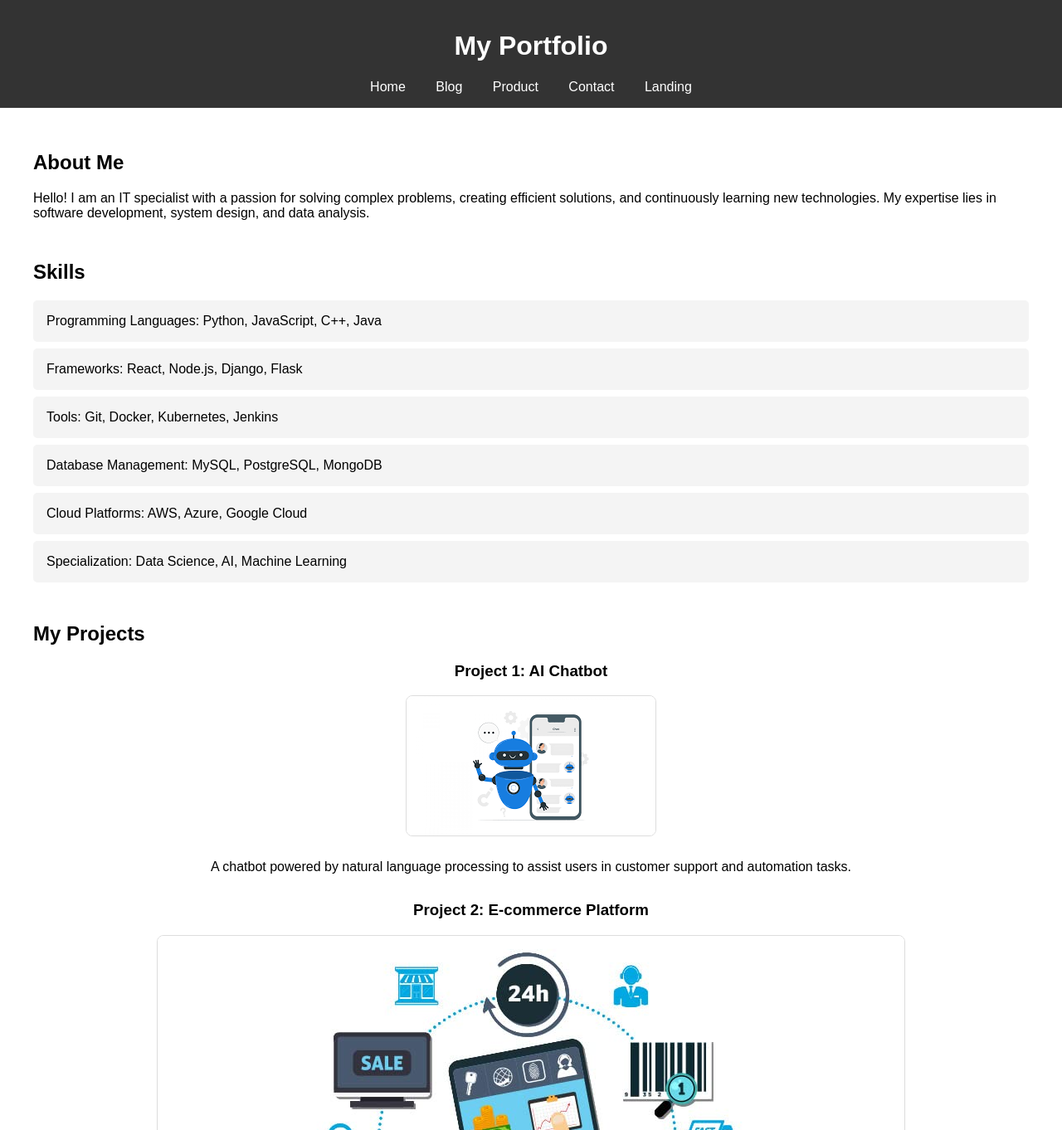
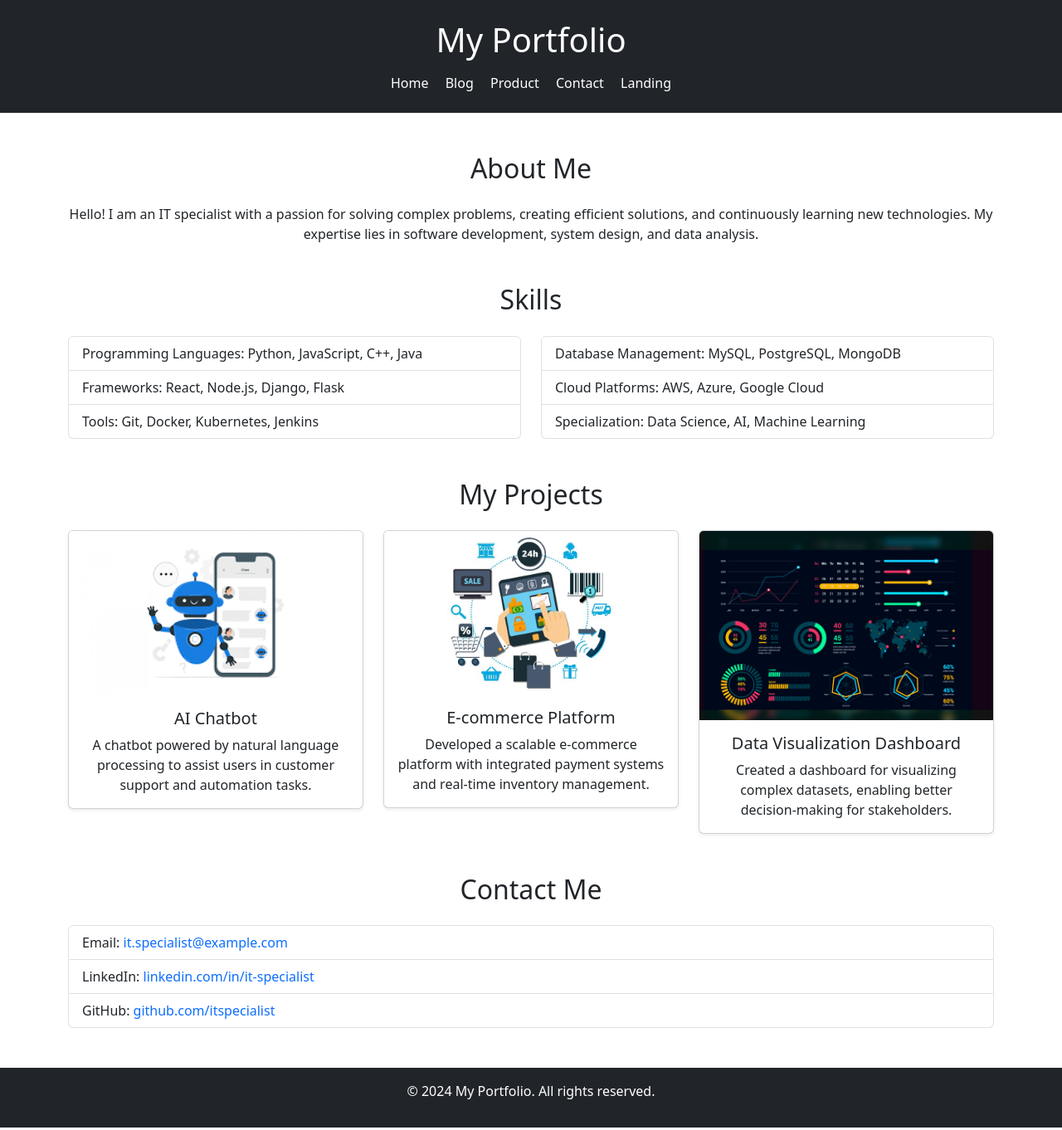
Before and after one commit to ZhoomartSuranbaev/my-website, a plain HTML site: page portfolio.html in a window 1280 px wide. Shown: the top 1362 px of the page at 83% size. Drawn offline with nearby package versions, Linux system fonts and the light colour scheme.

Commit message:
Update portfolio.html

```diff
--- a/portfolio.html
+++ b/portfolio.html
@@ -1,86 +1,108 @@
 <!DOCTYPE html>
 <html lang="en">
+
 <head>
     <meta charset="UTF-8">
     <meta name="viewport" content="width=device-width, initial-scale=1.0">
     <title>Portfolio</title>
-    <style>
-        body { font-family: Arial, sans-serif; margin: 0; padding: 0; }
-        header { background: #333; color: #fff; padding: 1em 0; text-align: center; }
-        nav a { margin: 0 1em; color: #fff; text-decoration: none; }
-        .container { padding: 2em; max-width: 1200px; margin: 0 auto; }
-        .project { margin-bottom: 2em; text-align: center; }
-        .project img { max-width: 100%; height: auto; border: 1px solid #ddd; border-radius: 8px; margin-bottom: 0.5em; }
-        .skills, .about, .contact { margin-bottom: 3em; }
-        .skills ul, .contact ul { list-style: none; padding: 0; }
-        .skills li, .contact li { background: #f4f4f4; padding: 1em; margin: 0.5em 0; border-radius: 5px; }
-        .contact a { color: #333; text-decoration: none; }
-        footer { background: #333; color: #fff; text-align: center; padding: 1em 0; margin-top: 2em; }
-    </style>
+    <!-- Bootstrap CSS -->
+    <link href="https://cdn.jsdelivr.net/npm/bootstrap@5.3.2/dist/css/bootstrap.min.css" rel="stylesheet">
 </head>
+
 <body>
-    <header>
+    <header class="bg-dark text-white text-center py-4">
         <h1>My Portfolio</h1>
-        <nav>
-            <a href="index.html">Home</a>
-            <a href="blog.html">Blog</a>
-            <a href="product.html">Product</a>
-            <a href="contact.html">Contact</a>
-            <a href="landing.html">Landing</a>
+        <nav class="mt-3">
+            <a href="index.html" class="text-white mx-2 text-decoration-none">Home</a>
+            <a href="blog.html" class="text-white mx-2 text-decoration-none">Blog</a>
+            <a href="product.html" class="text-white mx-2 text-decoration-none">Product</a>
+            <a href="contact.html" class="text-white mx-2 text-decoration-none">Contact</a>
+            <a href="landing.html" class="text-white mx-2 text-decoration-none">Landing</a>
         </nav>
     </header>
-    <div class="container">
+
+    <div class="container my-5">
         <!-- About Section -->
-        <div class="about">
-            <h2>About Me</h2>
-            <p>Hello! I am an IT specialist with a passion for solving complex problems, creating efficient solutions, and continuously learning new technologies. My expertise lies in software development, system design, and data analysis.</p>
-        </div>
+        <section id="about" class="mb-5">
+            <h2 class="text-center mb-4">About Me</h2>
+            <p class="text-center">Hello! I am an IT specialist with a passion for solving complex problems, creating efficient solutions, and continuously learning new technologies. My expertise lies in software development, system design, and data analysis.</p>
+        </section>
 
         <!-- Skills Section -->
-        <div class="skills">
-            <h2>Skills</h2>
-            <ul>
-                <li>Programming Languages: Python, JavaScript, C++, Java</li>
-                <li>Frameworks: React, Node.js, Django, Flask</li>
-                <li>Tools: Git, Docker, Kubernetes, Jenkins</li>
-                <li>Database Management: MySQL, PostgreSQL, MongoDB</li>
-                <li>Cloud Platforms: AWS, Azure, Google Cloud</li>
-                <li>Specialization: Data Science, AI, Machine Learning</li>
-            </ul>
-        </div>
+        <section id="skills" class="mb-5">
+            <h2 class="text-center mb-4">Skills</h2>
+            <div class="row">
+                <div class="col-md-6">
+                    <ul class="list-group">
+                        <li class="list-group-item">Programming Languages: Python, JavaScript, C++, Java</li>
+                        <li class="list-group-item">Frameworks: React, Node.js, Django, Flask</li>
+                        <li class="list-group-item">Tools: Git, Docker, Kubernetes, Jenkins</li>
+                    </ul>
+                </div>
+                <div class="col-md-6">
+                    <ul class="list-group">
+                        <li class="list-group-item">Database Management: MySQL, PostgreSQL, MongoDB</li>
+                        <li class="list-group-item">Cloud Platforms: AWS, Azure, Google Cloud</li>
+                        <li class="list-group-item">Specialization: Data Science, AI, Machine Learning</li>
+                    </ul>
+                </div>
+            </div>
+        </section>
 
         <!-- Projects Section -->
-        <div class="projects">
-            <h2>My Projects</h2>
-            <div class="project">
-                <h3>Project 1: AI Chatbot</h3>
-                <img src="Без названия.png" alt="Project 1">
-                <p>A chatbot powered by natural language processing to assist users in customer support and automation tasks.</p>
+        <section id="projects" class="mb-5">
+            <h2 class="text-center mb-4">My Projects</h2>
+            <div class="row g-4">
+                <!-- Project 1 -->
+                <div class="col-md-4">
+                    <div class="card shadow-sm">
+                        <img src="Без названия.png" class="card-img-top" alt="AI Chatbot">
+                        <div class="card-body text-center">
+                            <h5 class="card-title">AI Chatbot</h5>
+                            <p class="card-text">A chatbot powered by natural language processing to assist users in customer support and automation tasks.</p>
+                        </div>
+                    </div>
+                </div>
+                <!-- Project 2 -->
+                <div class="col-md-4">
+                    <div class="card shadow-sm">
+                        <img src="What_is_an_E-commerce_business.jpg" class="card-img-top" alt="E-commerce Platform">
+                        <div class="card-body text-center">
+                            <h5 class="card-title">E-commerce Platform</h5>
+                            <p class="card-text">Developed a scalable e-commerce platform with integrated payment systems and real-time inventory management.</p>
+                        </div>
+                    </div>
+                </div>
+                <!-- Project 3 -->
+                <div class="col-md-4">
+                    <div class="card shadow-sm">
+                        <img src="types-of-dashboard-in-data-visualization.jpg" class="card-img-top" alt="Data Visualization Dashboard">
+                        <div class="card-body text-center">
+                            <h5 class="card-title">Data Visualization Dashboard</h5>
+                            <p class="card-text">Created a dashboard for visualizing complex datasets, enabling better decision-making for stakeholders.</p>
+                        </div>
+                    </div>
+                </div>
             </div>
-            <div class="project">
-                <h3>Project 2: E-commerce Platform</h3>
-                <img src="What_is_an_E-commerce_business.jpg" alt="Project 2">
-                <p>Developed a scalable e-commerce platform with integrated payment systems and real-time inventory management.</p>
-            </div>
-            <div class="project">
-                <h3>Project 3: Data Visualization Dashboard</h3>
-                <img src="types-of-dashboard-in-data-visualization.jpg" alt="Project 3">
-                <p>Created a dashboard for visualizing complex datasets, enabling better decision-making for stakeholders.</p>
-            </div>
-        </div>
+        </section>
 
         <!-- Contact Section -->
-        <div class="contact">
-            <h2>Contact Me</h2>
-            <ul>
-                <li>Email: <a href="mailto:it.specialist@example.com">it.specialist@example.com</a></li>
-                <li>LinkedIn: <a href="https://www.linkedin.com/in/it-specialist" target="_blank">linkedin.com/in/it-specialist</a></li>
-                <li>GitHub: <a href="https://github.com/itspecialist" target="_blank">github.com/itspecialist</a></li>
+        <section id="contact" class="mb-5">
+            <h2 class="text-center mb-4">Contact Me</h2>
+            <ul class="list-group">
+                <li class="list-group-item">Email: <a href="mailto:it.specialist@example.com" class="text-decoration-none">it.specialist@example.com</a></li>
+                <li class="list-group-item">LinkedIn: <a href="https://www.linkedin.com/in/it-specialist" target="_blank" class="text-decoration-none">linkedin.com/in/it-specialist</a></li>
+                <li class="list-group-item">GitHub: <a href="https://github.com/itspecialist" target="_blank" class="text-decoration-none">github.com/itspecialist</a></li>
             </ul>
-        </div>
+        </section>
     </div>
-    <footer>
+
+    <footer class="bg-dark text-white text-center py-3">
         <p>&copy; 2024 My Portfolio. All rights reserved.</p>
     </footer>
+
+    <!-- Bootstrap JS Bundle -->
+    <script src="https://cdn.jsdelivr.net/npm/bootstrap@5.3.2/dist/js/bootstrap.bundle.min.js"></script>
 </body>
+
 </html>
```
